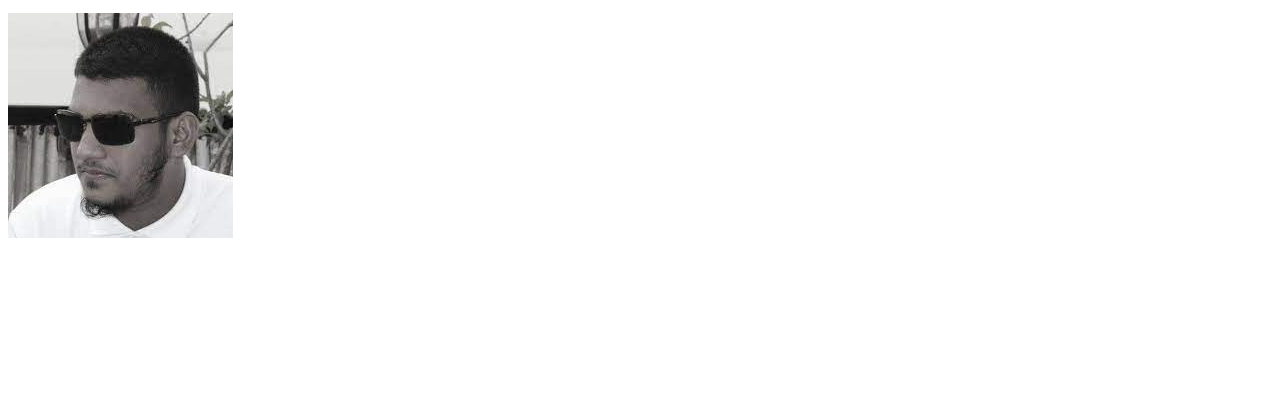
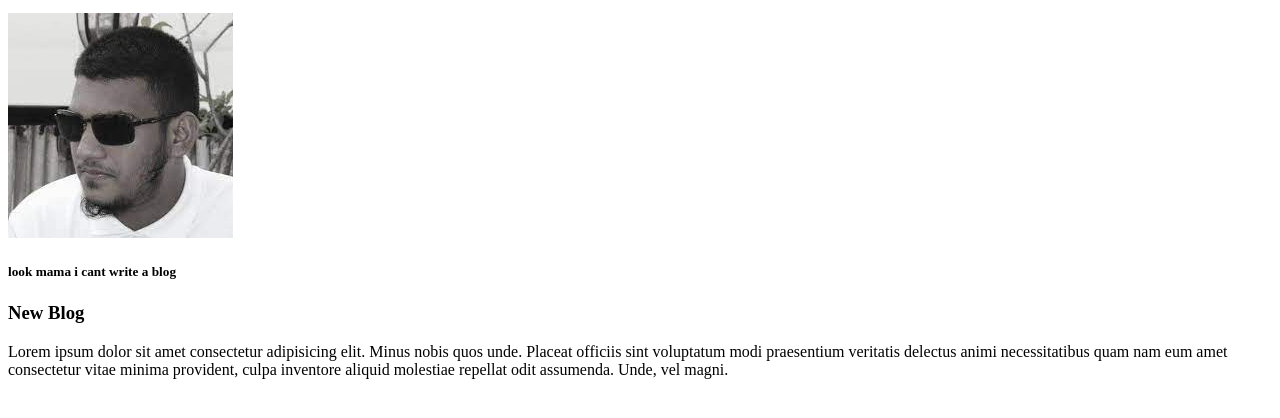
Before and after one commit to MeerTahmids/my-second-repo, a plain HTML site: page index.html in a window 1280 px wide. Shown: the part 264-682 px from the top of the page. Drawn offline with Linux system fonts and the light colour scheme.

Commit message:
add blog

```diff
--- a/index.html
+++ b/index.html
@@ -1,7 +1,7 @@
 <!DOCTYPE html>
 <html lang="en">
 <head>
-    <title>My Second Github Repo</title>
+    <title>documented</title>
     <link rel="stylesheet" href="style.css">
 </head>
 <body>
@@ -15,6 +15,14 @@
     <p> Software Developer </p>
 
 <img src="mee.jpg" alt="">
+<div>
+    <h5>look mama i cant write a blog</h5>
+
+    <H3>New Blog</H3>
+
+    <p>Lorem ipsum dolor sit amet consectetur adipisicing elit. Minus nobis quos unde. Placeat officiis sint voluptatum modi praesentium veritatis delectus animi necessitatibus quam nam eum amet consectetur vitae minima provident, culpa inventore aliquid molestiae repellat odit assumenda. Unde, vel magni.</p>
+</div>
+
 
 
 
```
